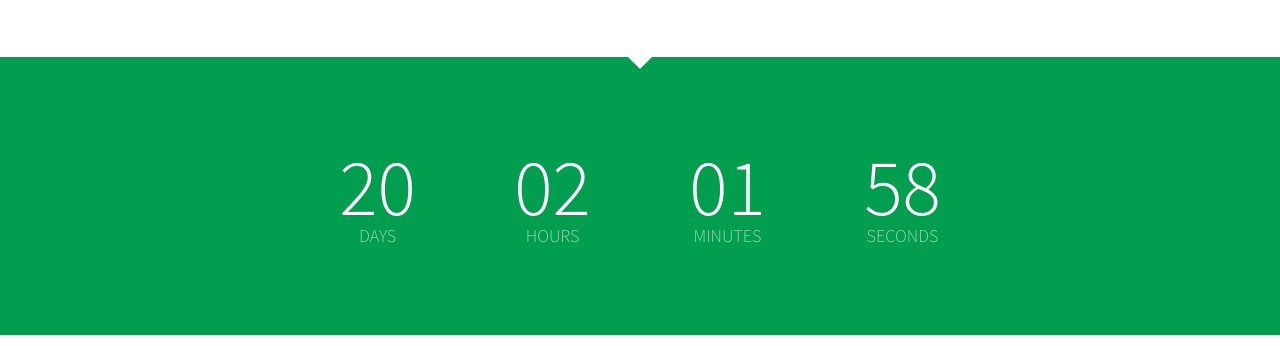
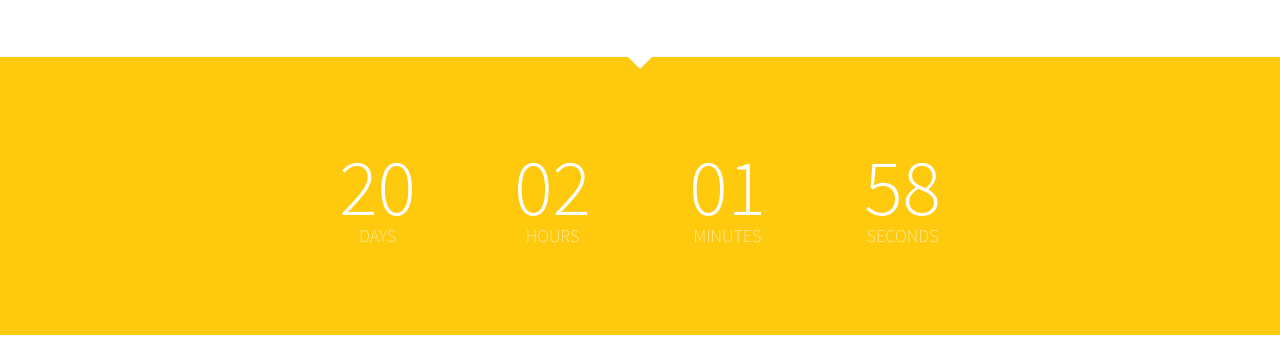
Before and after one commit to aizerolabs/pickups.github.io, a plain HTML site: page index.html in a window 1280 px wide. Shown: the part 454-800 px from the top of the page. Drawn offline with Linux system fonts and the light colour scheme.

Commit message:
Update style.css

```diff
--- a/css/style.css
+++ b/css/style.css
@@ -122,7 +122,7 @@ h1, h2, h3
 
 .colour1
 {
-	background: #019E4F;
+	background: #FFC90E;
 }
 
 .colour2
```
